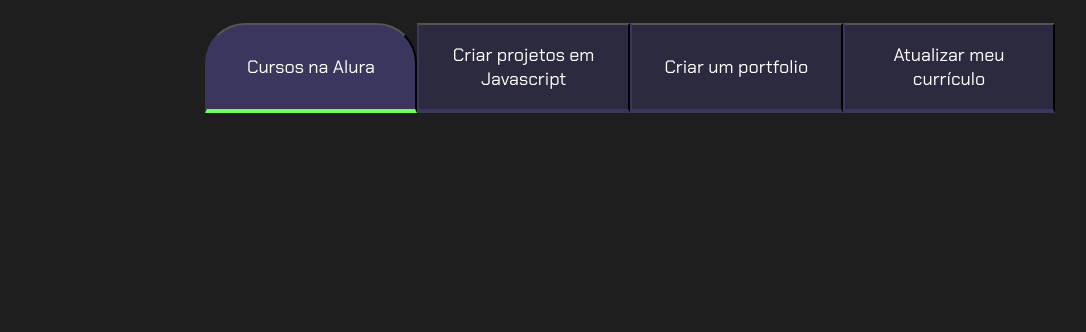
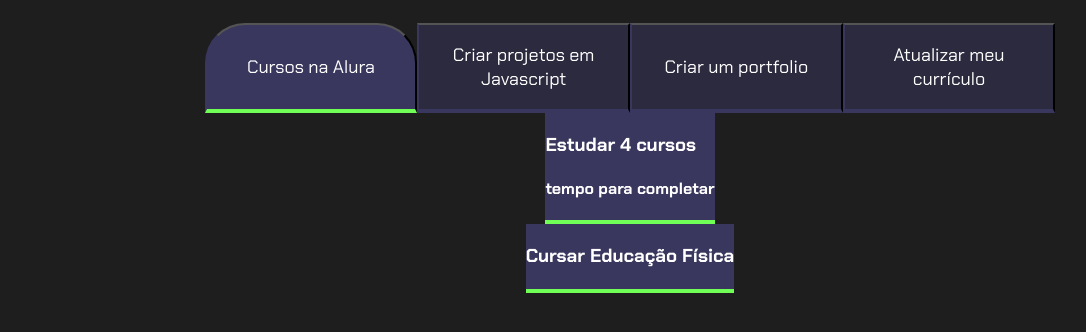
Before and after one commit to maathzz/math, a plain HTML site: page index.html in a window 1280 px wide. Shown: the part 80-412 px from the top of the page, without its empty margins (10-1096 px from the left). Drawn offline with Linux system fonts and the light colour scheme.

Commit message:
Update index.html

```diff
--- a/index.html
+++ b/index.html
@@ -7,7 +7,6 @@
     <title>Meus objetivos do ano</title>
     <link rel="stylesheet" href="style.css">
 </head>
-
 <body>
     <section class="conteudo-principal">
         <h2 class="titulo-principal">Meus Objetivos do ano<span>_</span></h2>
@@ -17,6 +16,14 @@
             <button class="botao">Criar um portfolio</button>
             <button class="botao">Atualizar meu currículo</button>
         </div>
+        <div class="aba-conteudo ativo">
+            <h3 class="aba-conteudo-titulo-principal"> Estudar 4 cursos </h3>
+            <h4 class="aba-conteudo-titulo-secundario"> tempo para completar </h4>
+        </div>
+                <div class="aba-conteudo ativo">
+            <h3 class="aba-conteudo-titulo-principal"> Cursar Educação Física </h3>
+            <h4 class="aba-conteudo-titulo-secundario">  </h4>
+        </div>
     </section>
     <script src="main.js"></script>
 </body>
```
